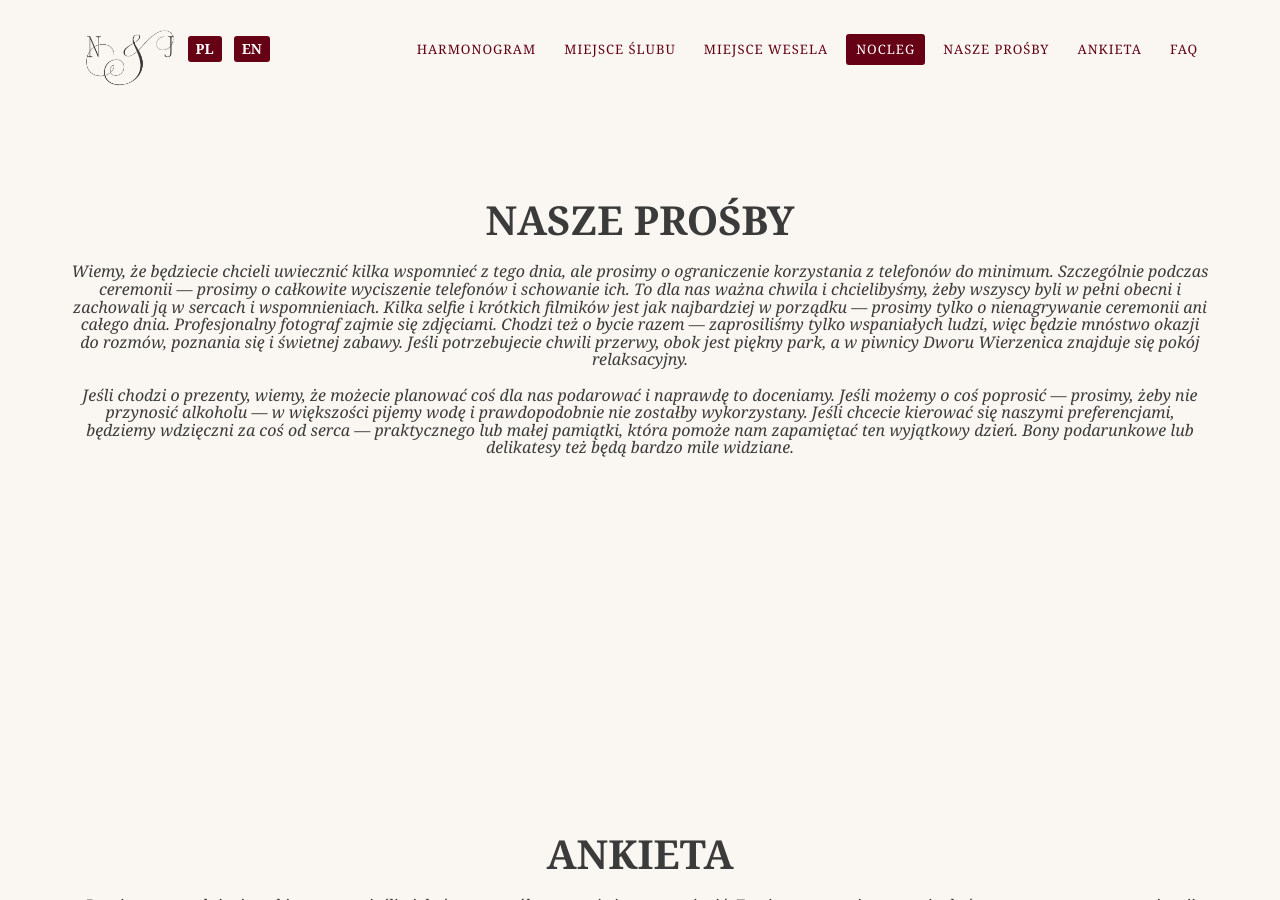
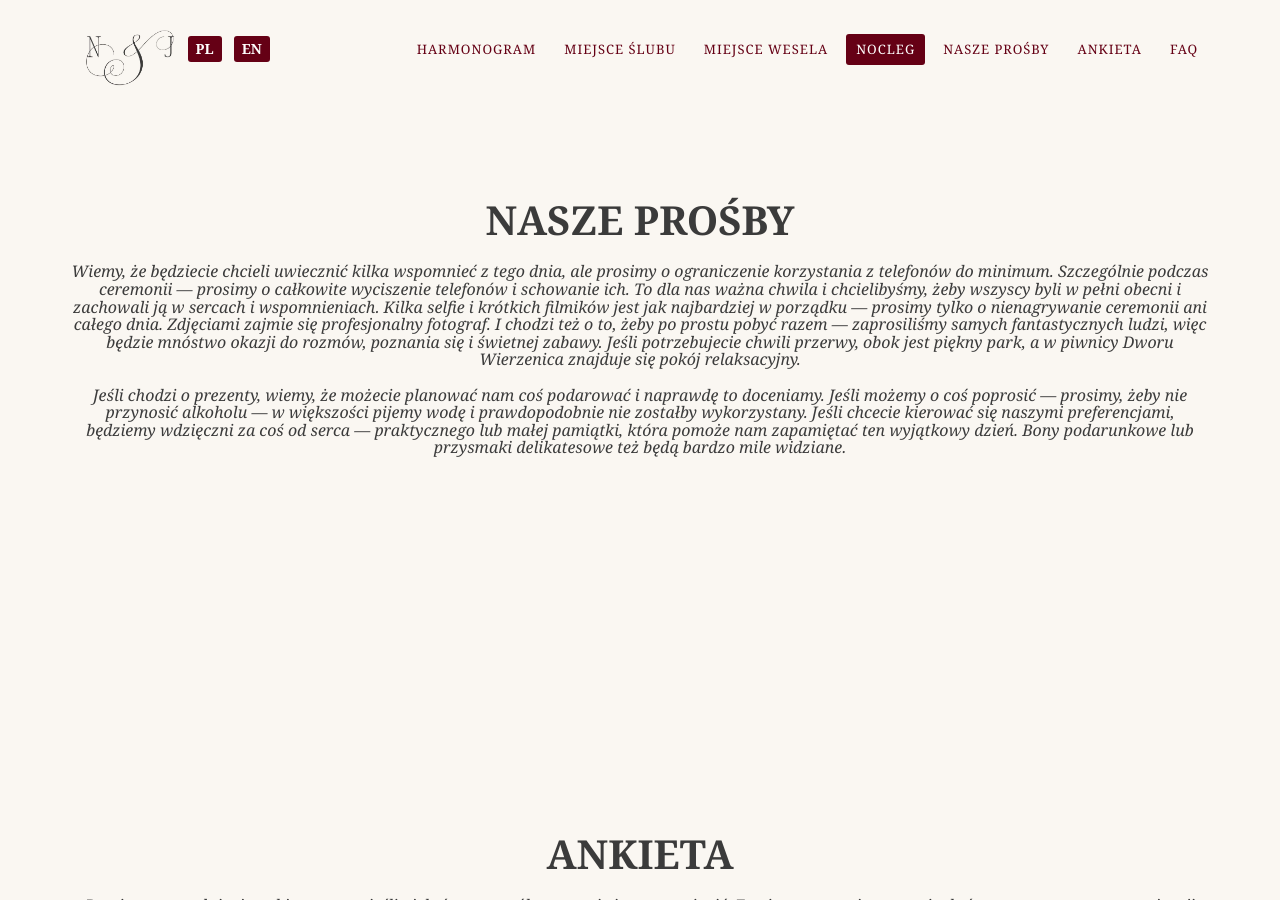
Before and after one commit to iakubluczak/iakubluczak.github.io, a Jekyll site: the page built from _pl_pages/index.html, in a window 1280 px wide and 900 px high, scrolled down 4883 px. Built offline with Jekyll 4.4.1, drawn with Linux system fonts in a browser that asks for light colours; some web fonts are replaced; some of the changed text lies outside the part shown.

Commit message:
Update event images to a new version for improved quality; revise text in Polish sections for clarity and consistency.

```diff
--- a/_includes/en_data/events.html
+++ b/_includes/en_data/events.html
@@ -11,7 +11,7 @@
                 <ul class="timeline">
                     <li>
                         <div class="timeline-image">
-                            <img class="img-circle img-responsive" style="height: -webkit-fill-available;" src="{{ site.baseurl }}/img/events/images.png" alt="">
+                            <img class="img-circle img-responsive" style="height: -webkit-fill-available;" src="{{ site.baseurl }}/img/events/images2.png" alt="">
                         </div>
                         <div class="timeline-panel">
                             <div class="timeline-heading">
--- a/_includes/pl_data/events.html
+++ b/_includes/pl_data/events.html
@@ -11,7 +11,7 @@
                 <ul class="timeline">
                     <li>
                         <div class="timeline-image">
-                            <img class="img-circle img-responsive" style="height: -webkit-fill-available;" src="{{ site.baseurl }}/img/events/images.png" alt="">
+                            <img class="img-circle img-responsive" style="height: -webkit-fill-available;" src="{{ site.baseurl }}/img/events/images2.png" alt="">
                         </div>
                         <div class="timeline-panel">
                             <div class="timeline-heading">
--- a/_includes/pl_data/our_wishes.html
+++ b/_includes/pl_data/our_wishes.html
@@ -6,12 +6,12 @@
                 <h2 class="section-heading">Nasze Prośby</h2>
                 <h3 class="section-subheading text-muted">
                     Wiemy, że będziecie chcieli uwiecznić kilka wspomnieć z tego dnia, ale prosimy o ograniczenie korzystania z telefonów do minimum. Szczególnie podczas ceremonii — prosimy o całkowite wyciszenie telefonów i schowanie ich. To dla nas ważna chwila i chcielibyśmy, żeby wszyscy byli w pełni obecni i zachowali ją w sercach i wspomnieniach.
-                    Kilka selfie i krótkich filmików jest jak najbardziej w porządku — prosimy tylko o nienagrywanie ceremonii ani całego dnia. Profesjonalny fotograf zajmie się zdjęciami.
-                    Chodzi też o bycie razem — zaprosiliśmy tylko wspaniałych ludzi, więc będzie mnóstwo okazji do rozmów, poznania się i świetnej zabawy. Jeśli potrzebujecie chwili przerwy, obok jest piękny park, a w piwnicy Dworu Wierzenica znajduje się pokój relaksacyjny.
+                    Kilka selfie i krótkich filmików jest jak najbardziej w porządku — prosimy tylko o nienagrywanie ceremonii ani całego dnia. Zdjęciami zajmie się profesjonalny fotograf.
+                    I chodzi też o to, żeby po prostu pobyć razem — zaprosiliśmy samych fantastycznych ludzi, więc będzie mnóstwo okazji do rozmów, poznania się i świetnej zabawy. Jeśli potrzebujecie chwili przerwy, obok jest piękny park, a w piwnicy Dworu Wierzenica znajduje się pokój relaksacyjny.
                     <br>
                     <br>
-                    Jeśli chodzi o prezenty, wiemy, że możecie planować coś dla nas podarować i naprawdę to doceniamy. Jeśli możemy o coś poprosić — prosimy, żeby nie przynosić alkoholu — w większości pijemy wodę i prawdopodobnie nie zostałby wykorzystany.
-                    Jeśli chcecie kierować się naszymi preferencjami, będziemy wdzięczni za coś od serca — praktycznego lub małej pamiątki, która pomoże nam zapamiętać ten wyjątkowy dzień. Bony podarunkowe lub delikatesy też będą bardzo mile widziane.
+                    Jeśli chodzi o prezenty, wiemy, że możecie planować nam coś podarować i naprawdę to doceniamy. Jeśli możemy o coś poprosić — prosimy, żeby nie przynosić alkoholu — w większości pijemy wodę i prawdopodobnie nie zostałby wykorzystany.
+                    Jeśli chcecie kierować się naszymi preferencjami, będziemy wdzięczni za coś od serca — praktycznego lub małej pamiątki, która pomoże nam zapamiętać ten wyjątkowy dzień. Bony podarunkowe lub przysmaki delikatesowe też będą bardzo mile widziane.
                 </h3>
             </div>
         </div>
--- a/_includes/pl_data/venue.html
+++ b/_includes/pl_data/venue.html
@@ -5,7 +5,7 @@
             <div class="col-lg-12 text-center">
                 <h2 class="section-heading">Miejsce Ślubu</h2>
                 <h3 class="section-subheading text-muted">Bierzemy ślub w kaplicy znajdującej się w budynku mieszkalnym. Prosimy o przybycie co najmniej 15 minut przed ceremonią, żebyście mogli się rozgościć, wczuć w atmosferę i cieszyć się chwilą.
-                    W kaplicy są miejsca siedzące, toaleta i napoje do dyspozycji. A jeśli nie jesteście religijni — spokojnie. Wszyscy są serdecznie mile widziani.
+                    W kaplicy są miejsca siedzące, toaleta i napoje do dyspozycji. A jeśli nie jesteście religijni — spokojnie. Wszyscy są mile widziani.
                     <br>
                     <br>
                     Wskazówka: Parkowanie w okolicy jest ograniczone, więc prosimy o wzięcie tego pod uwagę. Samochód można zostawić na parkingu centrum handlowego, około 5 minut spacerem. Jeśli nie przyjeżdżacie samochodem, jest wiele innych sposobów na dotarcie. W razie pytań — skontaktujcie się z nami.
```
Also changed, not shown: img/events/images2.png (renamed from img/events/images.png), 4 other files.
